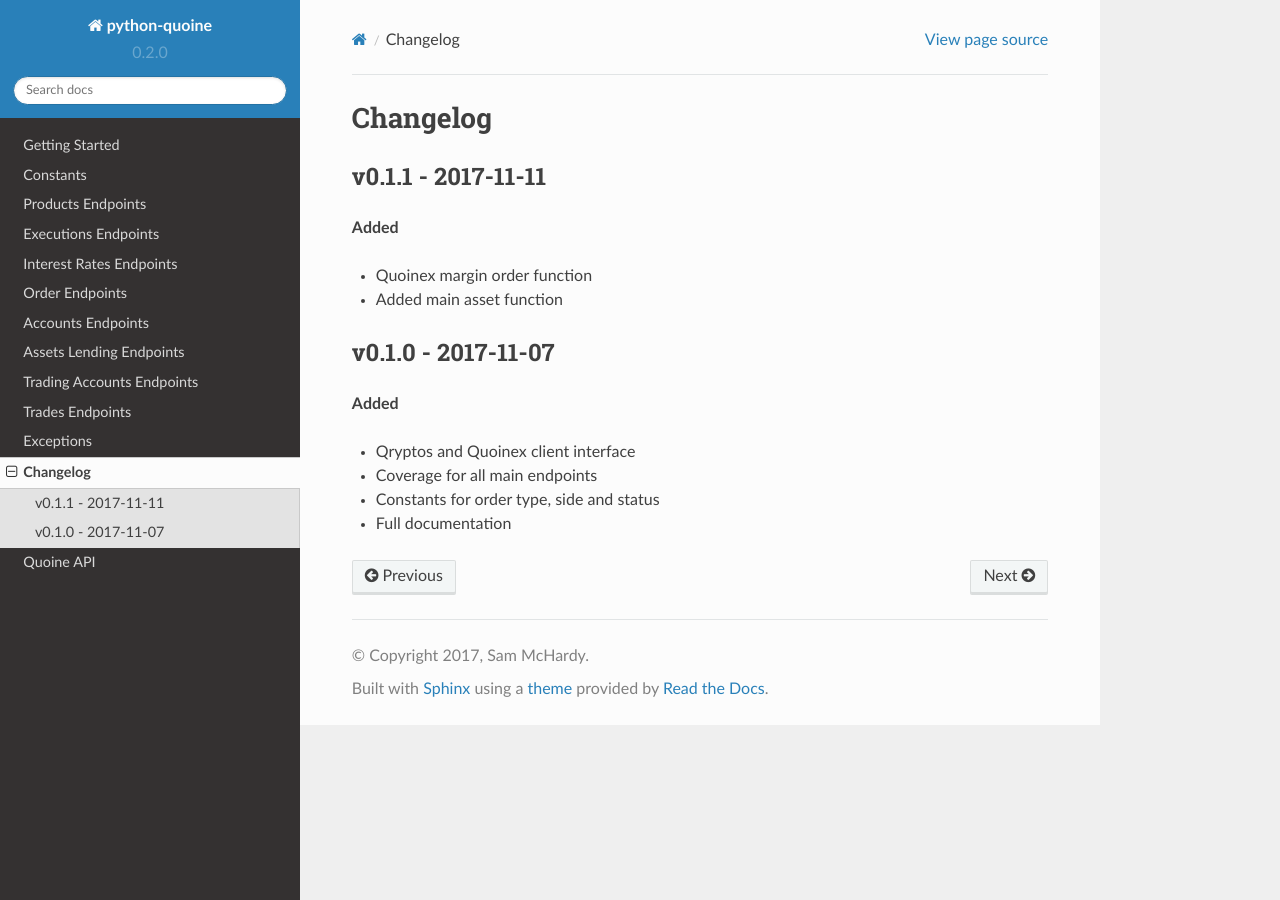
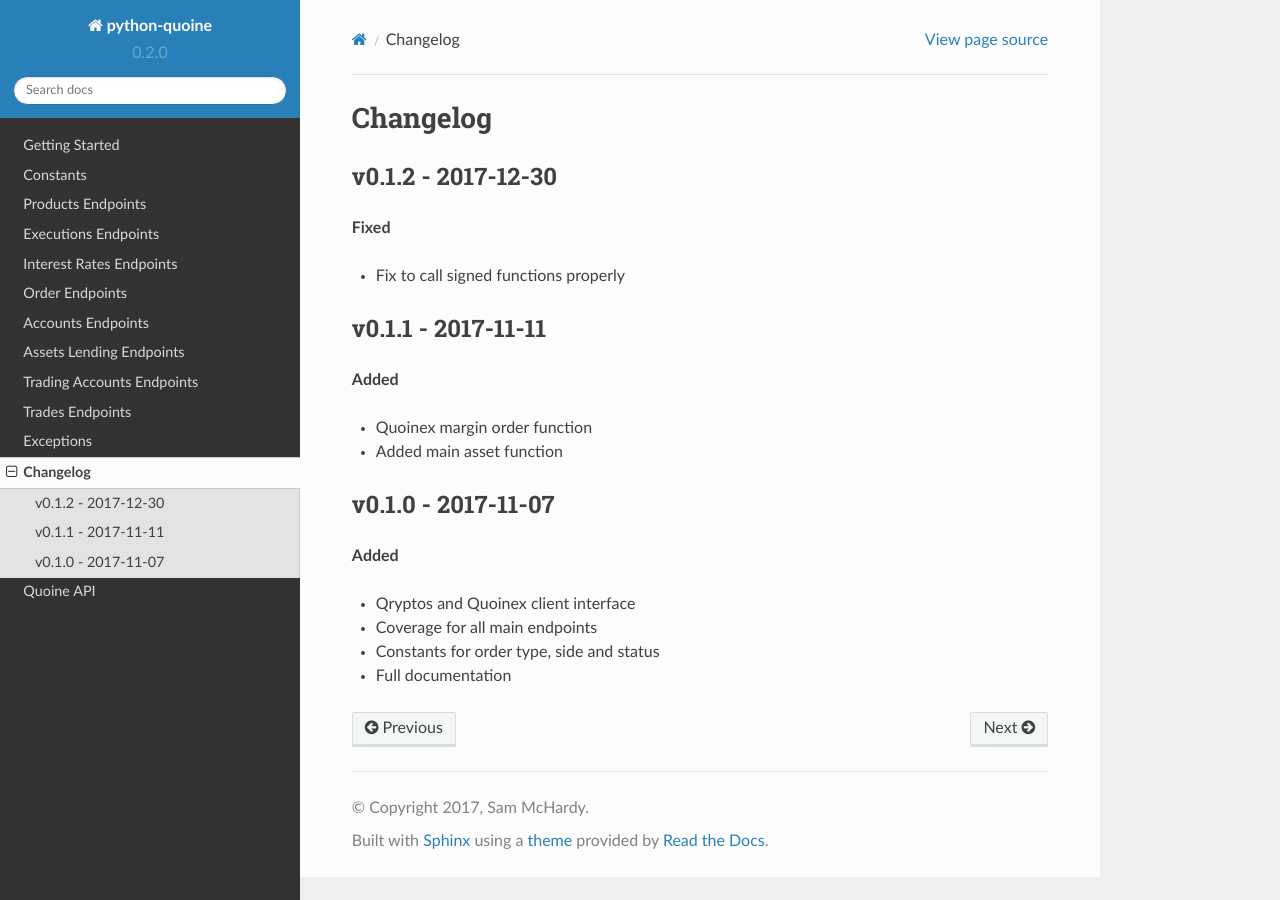
Before and after one commit to sammchardy/python-quoine, a Sphinx documentation site: the page built from docs/changelog.rst, in a window 1280 px wide. Built offline with Sphinx 7.4.7 and the Read the Docs theme 2.0.0, drawn with Linux system fonts in a browser that asks for light colours; formulas are drawn with MathJax 3.

Commit message:
Update to v0.1.2

```diff
--- a/README.rst
+++ b/README.rst
@@ -1,5 +1,5 @@
 ===============================
-Welcome to python-quoine v0.1.1
+Welcome to python-quoine v0.1.2
 ===============================
 
 .. image:: https://img.shields.io/pypi/v/python-quoine.svg
--- a/docs/changelog.rst
+++ b/docs/changelog.rst
@@ -1,5 +1,12 @@
 Changelog
 =========
+
+v0.1.2 - 2017-12-30
+^^^^^^^^^^^^^^^^^^^
+
+**Fixed**
+
+- Fix to call signed functions properly
 
 v0.1.1 - 2017-11-11
 ^^^^^^^^^^^^^^^^^^^
--- a/setup.py
+++ b/setup.py
@@ -3,7 +3,7 @@ from setuptools import setup
 
 setup(
     name='python-quoine',
-    version='0.1.1',
+    version='0.1.2',
     packages=['quoine'],
     description='Quoinex and Qryptos REST API python implementation',
     url='https://github.com/sammchardy/python-quoine',
```
